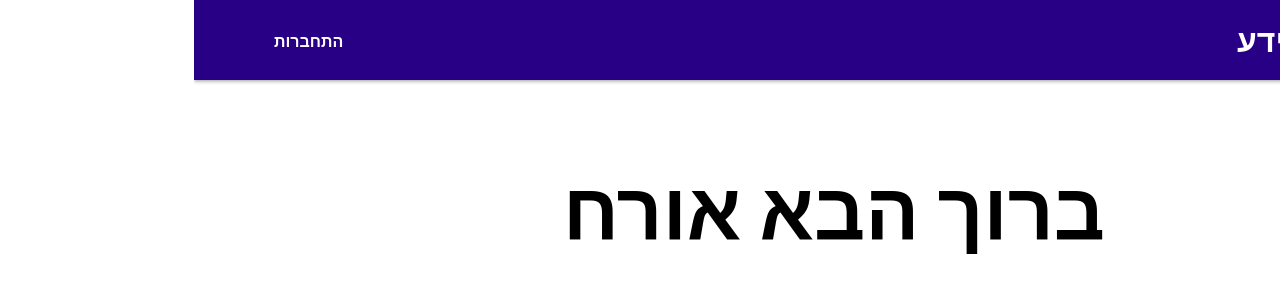
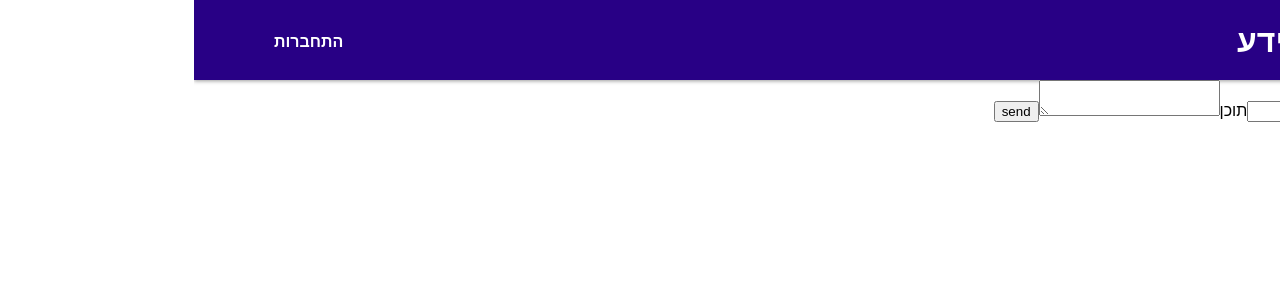
Before and after one commit to michalrobotics/final-project, a React (Create React App) app in the folder front-end/: page /recovery in a window 1280 px wide. Before the commit this address led to /. Shown: the top 300 px of the page. Built offline with nearby package versions, Linux system fonts and the light colour scheme.

Commit message:
connected react to node to temporarily send email

```diff
--- a/front-end/src/App.js
+++ b/front-end/src/App.js
@@ -9,6 +9,7 @@ import UserContext from './store/user-context';
 import MyRequestsPage from './pages/MyRequestsPage';
 import ApprovePage from './pages/ApprovePage';
 import HistoryPage from './pages/HistoryPage';
+import RecoveryPage from './pages/RecoveryPage';
 
 const App = () => {
   const { user } = useContext(UserContext);
@@ -18,6 +19,7 @@ const App = () => {
       <Layout>
         <Routes>
           <Route path='/' element={<WelcomePage />} />
+          <Route path='/recovery' element={<RecoveryPage />} />
           {!user &&
             <Route path='/login' element={<LoginPage />} />
           }
--- /dev/null
+++ b/front-end/src/pages/RecoveryPage.jsx
@@ -0,0 +1,46 @@
+import { useRef } from "react";
+
+import useHttp from "../hooks/use-http";
+
+const RecoveryPage = () => {
+    const { sendRequest, isLoading, error } = useHttp();
+
+    const emailInputRef = useRef();
+    const contentInputRef = useRef();
+
+    const submitHandler = (event) => {
+        event.preventDefault();
+
+        sendRequest({
+            url: 'http://localhost:8000/email',
+            method: 'POST',
+            headers: {
+                'Content-Type': 'application/json'
+            },
+            body: {
+                email: emailInputRef.current.value,
+                content: contentInputRef.current.value
+            }
+        });
+    }
+
+    if (error) {
+        return <p>{error}</p>;
+    }
+
+    if (isLoading) {
+        return <p>Sending...</p>;
+    }
+
+    return (
+        <form onSubmit={submitHandler}>
+            <label htmlFor="email">אימייל</label>
+            <input type="email" id="email" ref={emailInputRef} />
+            <label htmlFor="content">תוכן</label>
+            <textarea name="content" id="content" ref={contentInputRef} />
+            <button>send</button>
+        </form>
+    )
+}
+
+export default RecoveryPage;
```
Also changed, not shown: 1 other file (tests, documents, lock files or other folders).
